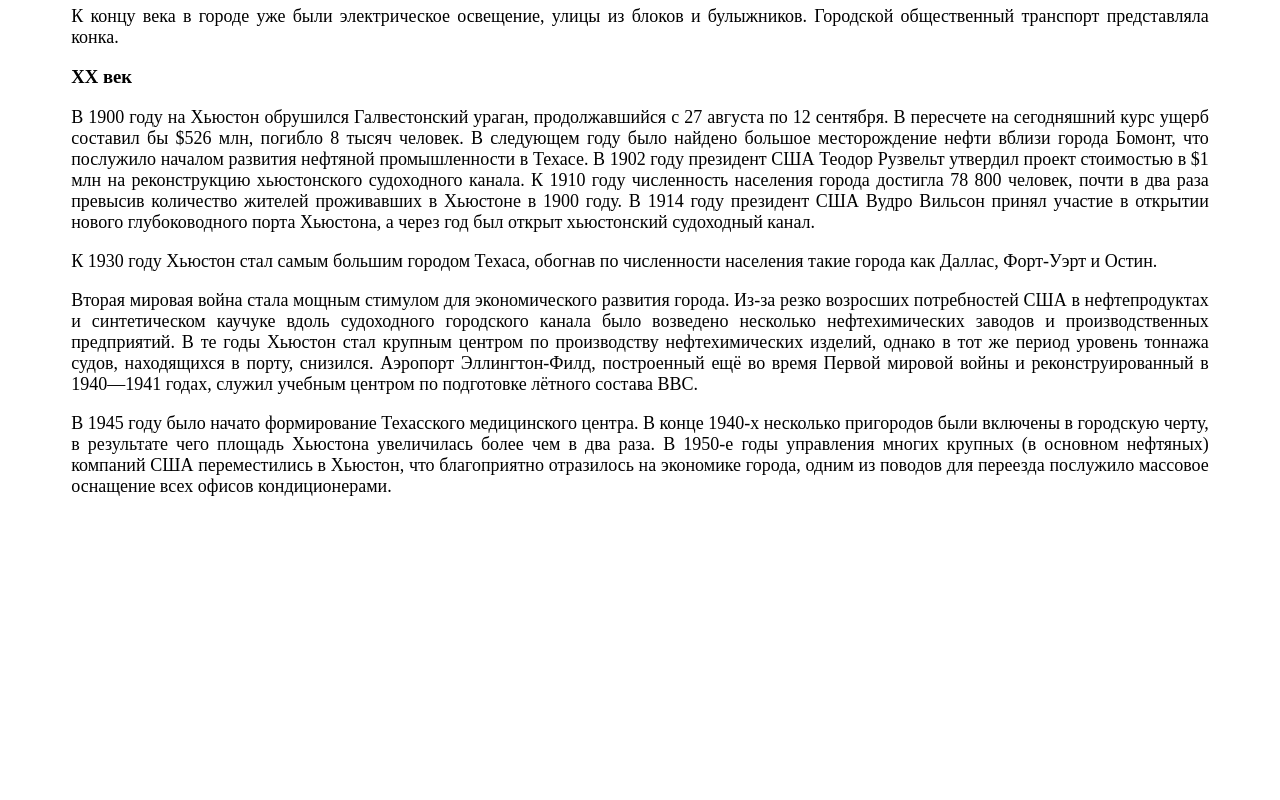
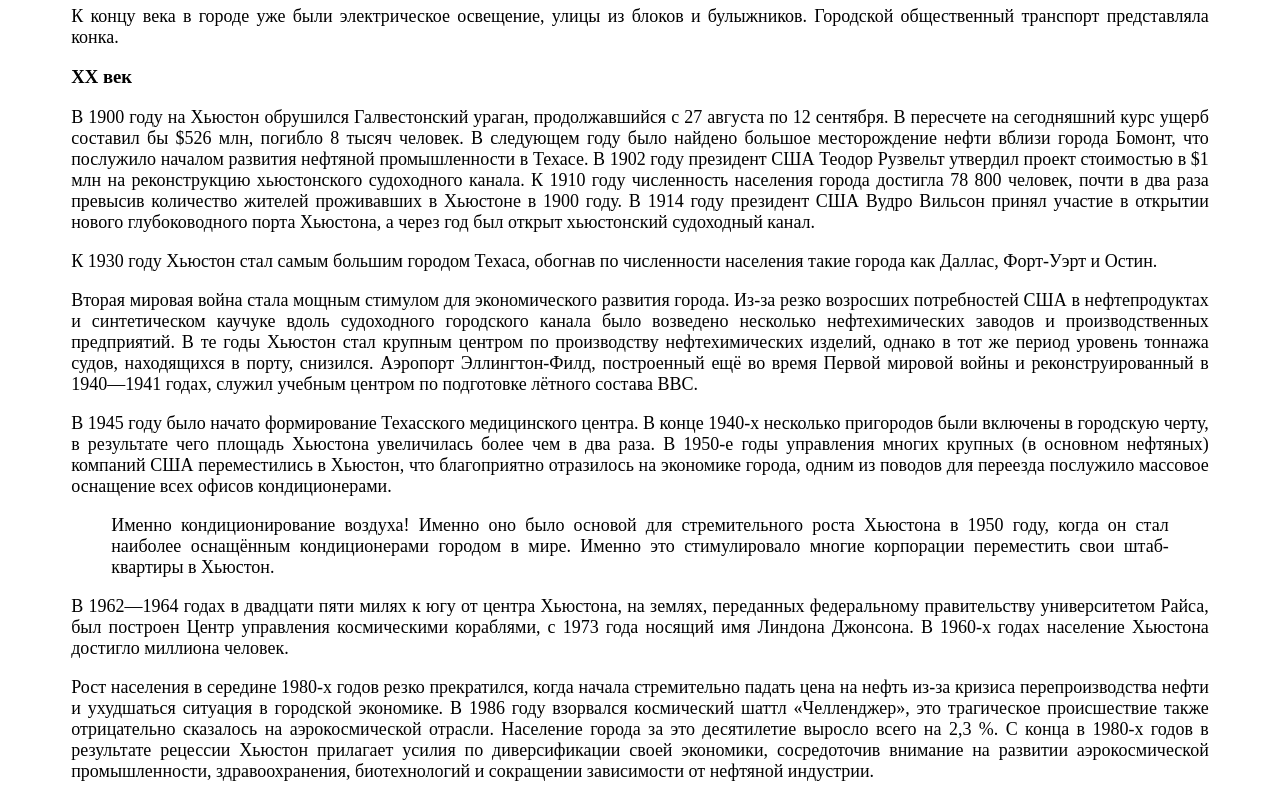
Before and after one commit to Alextxnk/HTML_and_CSS, a plain HTML site: page houston/houston.html in a window 1280 px wide. Shown: the part 1799-2599 px from the top of the page. Before the commit the page ends 2314 px from the top, so only its background shows below. Drawn offline with Linux system fonts and the light colour scheme.

Commit message:
First Commit

```diff
--- a/houston/houston.html
+++ b/houston/houston.html
@@ -174,6 +174,11 @@
          <p>К 1930 году Хьюстон стал самым большим городом Техаса, обогнав по численности населения такие города как Даллас, Форт-Уэрт и Остин.</p>
          <p>Вторая мировая война стала мощным стимулом для экономического развития города. Из-за резко возросших потребностей США в нефтепродуктах и синтетическом каучуке вдоль судоходного городского канала было возведено несколько нефтехимических заводов и производственных предприятий. В те годы Хьюстон стал крупным центром по производству нефтехимических изделий, однако в тот же период уровень тоннажа судов, находящихся в порту, снизился. Аэропорт Эллингтон-Филд, построенный ещё во время Первой мировой войны и реконструированный в 1940—1941 годах, служил учебным центром по подготовке лётного состава ВВС.</p>
          <p>В 1945 году было начато формирование Техасского медицинского центра. В конце 1940-х несколько пригородов были включены в городскую черту, в результате чего площадь Хьюстона увеличилась более чем в два раза. В 1950-е годы управления многих крупных (в основном нефтяных) компаний США переместились в Хьюстон, что благоприятно отразилось на экономике города, одним из поводов для переезда послужило массовое оснащение всех офисов кондиционерами.</p>
+         <blockquote>
+            <p>Именно кондиционирование воздуха! Именно оно было основой для стремительного роста Хьюстона в 1950 году, когда он стал наиболее оснащённым кондиционерами городом в мире. Именно это стимулировало многие корпорации переместить свои штаб-квартиры в Хьюстон.</p>
+         </blockquote>
+         <p>В 1962—1964 годах в двадцати пяти милях к югу от центра Хьюстона, на землях, переданных федеральному правительству университетом Райса, был построен Центр управления космическими кораблями, с 1973 года носящий имя Линдона Джонсона. В 1960-х годах население Хьюстона достигло миллиона человек.</p>
+         <p>Рост населения в середине 1980-х годов резко прекратился, когда начала стремительно падать цена на нефть из-за кризиса перепроизводства нефти и ухудшаться ситуация в городской экономике. В 1986 году взорвался космический шаттл «Челленджер», это трагическое происшествие также отрицательно сказалось на аэрокосмической отрасли. Население города за это десятилетие выросло всего на 2,3 %. C конца в 1980-х годов в результате рецессии Хьюстон прилагает усилия по диверсификации своей экономики, сосредоточив внимание на развитии аэрокосмической промышленности, здравоохранения, биотехнологий и сокращении зависимости от нефтяной индустрии.</p>
 
       </div>
       <!-- /.history -->
```
